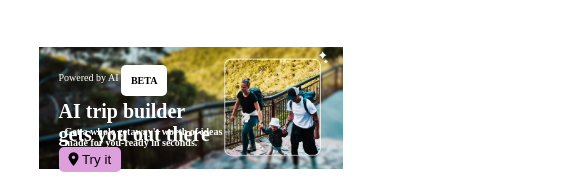
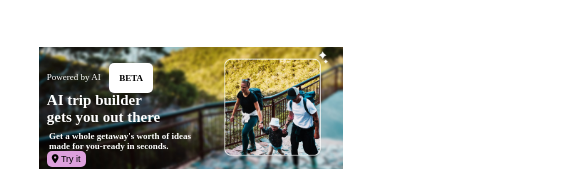
Before and after one commit to ShammiT06/TripAdvisor, a plain HTML site: page index.html in a window 390 px wide. Shown: the part 197-387 px from the top of the page, 585 px wide, since content can reach past the window. Drawn offline with Linux system fonts and the light colour scheme.

Commit message:
Updated Using MQ and Animations

```diff
--- a/style.css
+++ b/style.css
@@ -688,5 +688,45 @@
         padding: 10px;
         left: 31%;
     }
+    .list{
+        display: none;
+    }
 
 }
+@media screen and (max-width:450px) {
+    .iage{
+        padding-left: 10%;
+        padding-right: 12%;
+    }
+    .iag p{
+        font-size: 9px;
+        left: 12%;
+    }
+    .iag h4{
+        font-size: 9px;
+        top: 13%;
+        border-radius: 5px;
+        padding: 10px;
+        left: 28%;
+    }
+    .iag h1{
+        font-size: 15px;
+        top:12%;
+        left:12%
+    }
+    .iag h3{
+        font-size: 9px;
+        top:59%;
+        left: 10%;
+    }
+    .iag button{
+        top:83%;
+        left: 12%;
+        padding-left: 5px;
+        padding-right: 5px;
+        padding-top: 3px;
+        padding-bottom: 3px;
+        font-size: 9px;
+    }
+
+}
```
